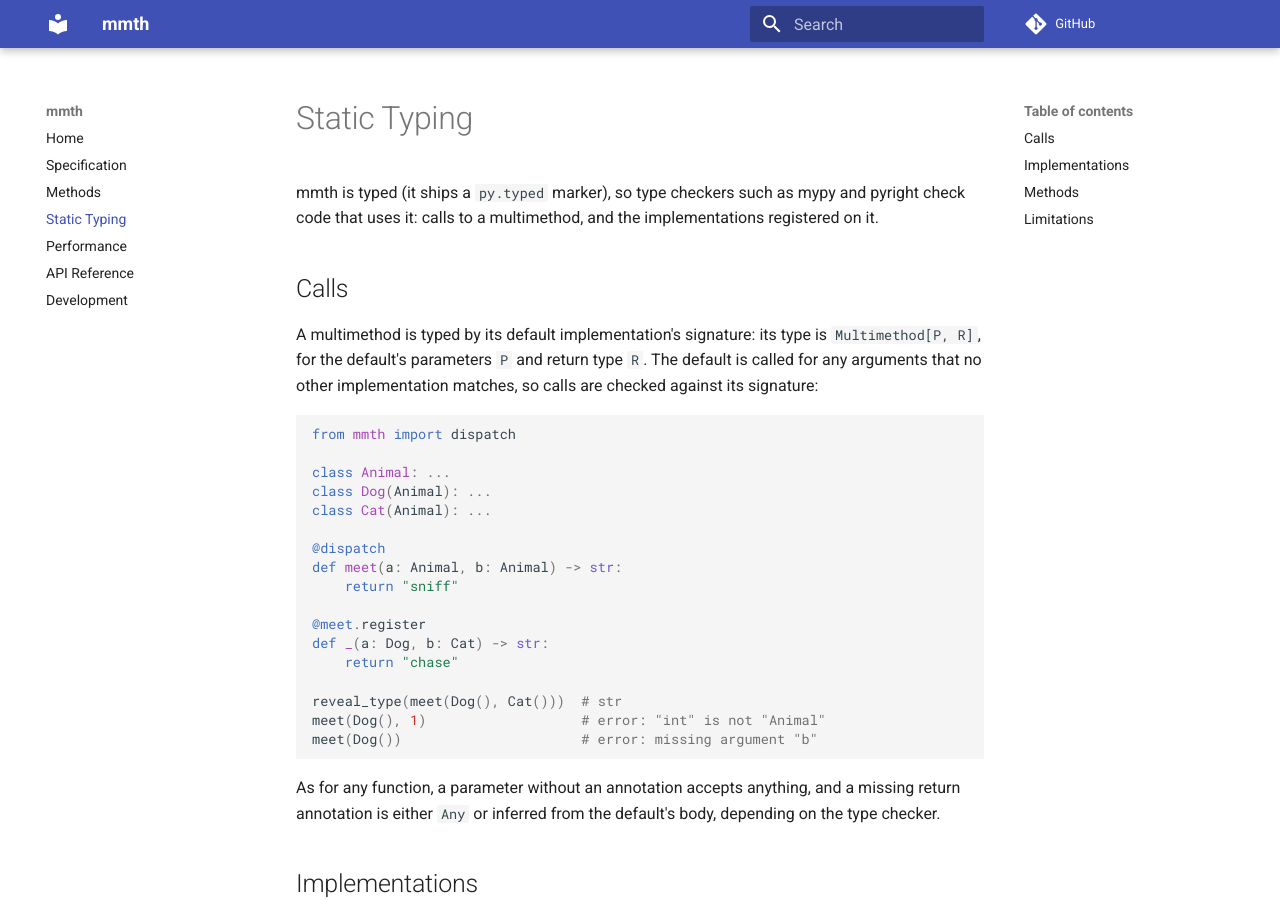
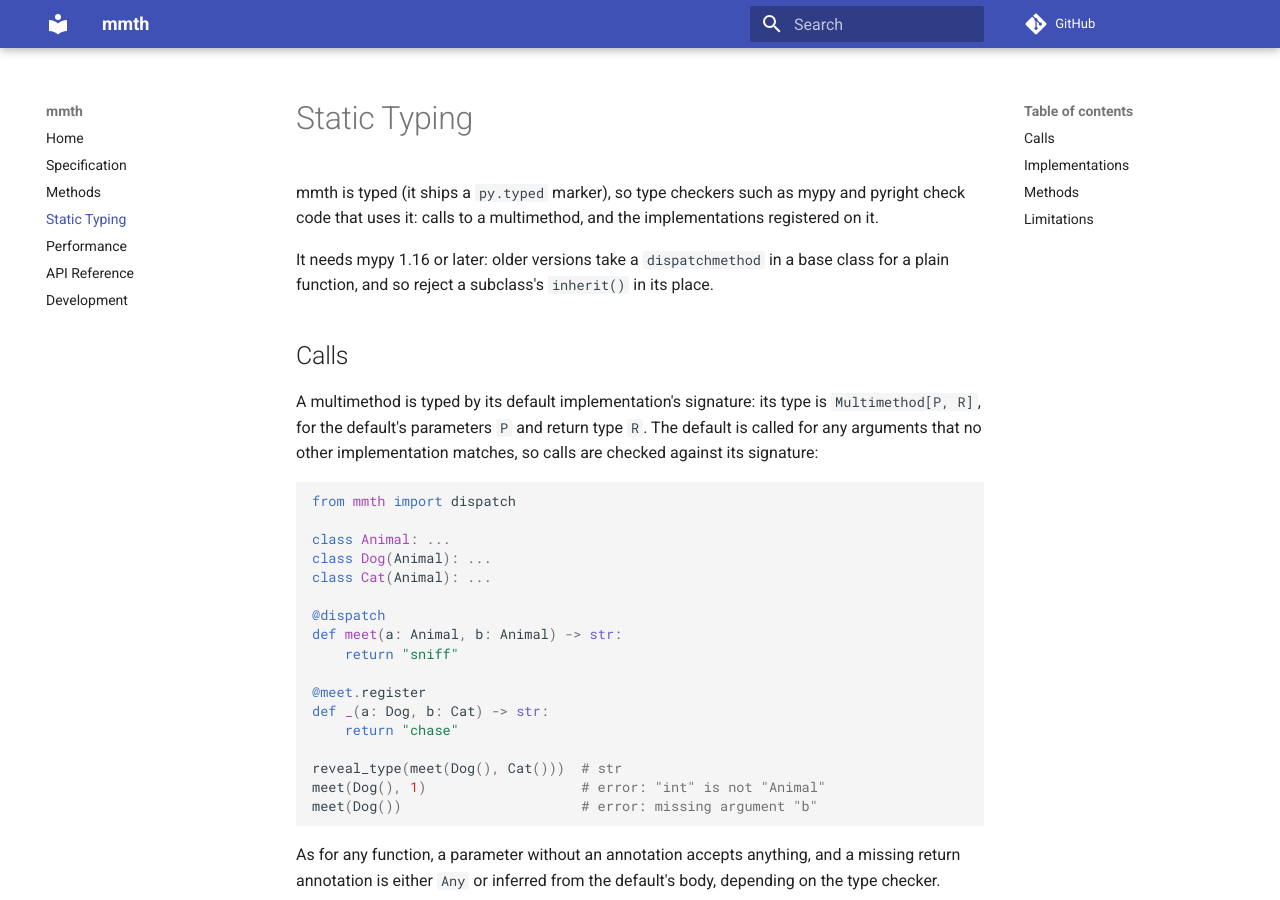
Before and after one commit to rlamy/mmth, an MkDocs documentation site: the page built from docs/typing.md, in a window 1280 px wide and 900 px high. Built offline with MkDocs 1.6.1 and Material for MkDocs 9.7.7, drawn with Linux system fonts in a browser that asks for light colours; comment, search, counter and statistics services are not loaded.

Commit message:
Document mypy 1.16 as the minimum for static typing
mypy 1.15 types a base class's dispatchmethod as a plain Callable when
checking a subclass, so it rejects `inherit()`, bare or explicit, as an
incompatible override, then can't determine the attribute's type. 1.16
and later accept it.

```diff
--- a/docs/typing.md
+++ b/docs/typing.md
@@ -3,6 +3,10 @@
 mmth is typed (it ships a `py.typed` marker), so type checkers such as mypy
 and pyright check code that uses it: calls to a multimethod, and the
 implementations registered on it.
+
+It needs mypy 1.16 or later: older versions take a `dispatchmethod` in a
+base class for a plain function, and so reject a subclass's `inherit()`
+in its place.
 
 ## Calls
 
```
